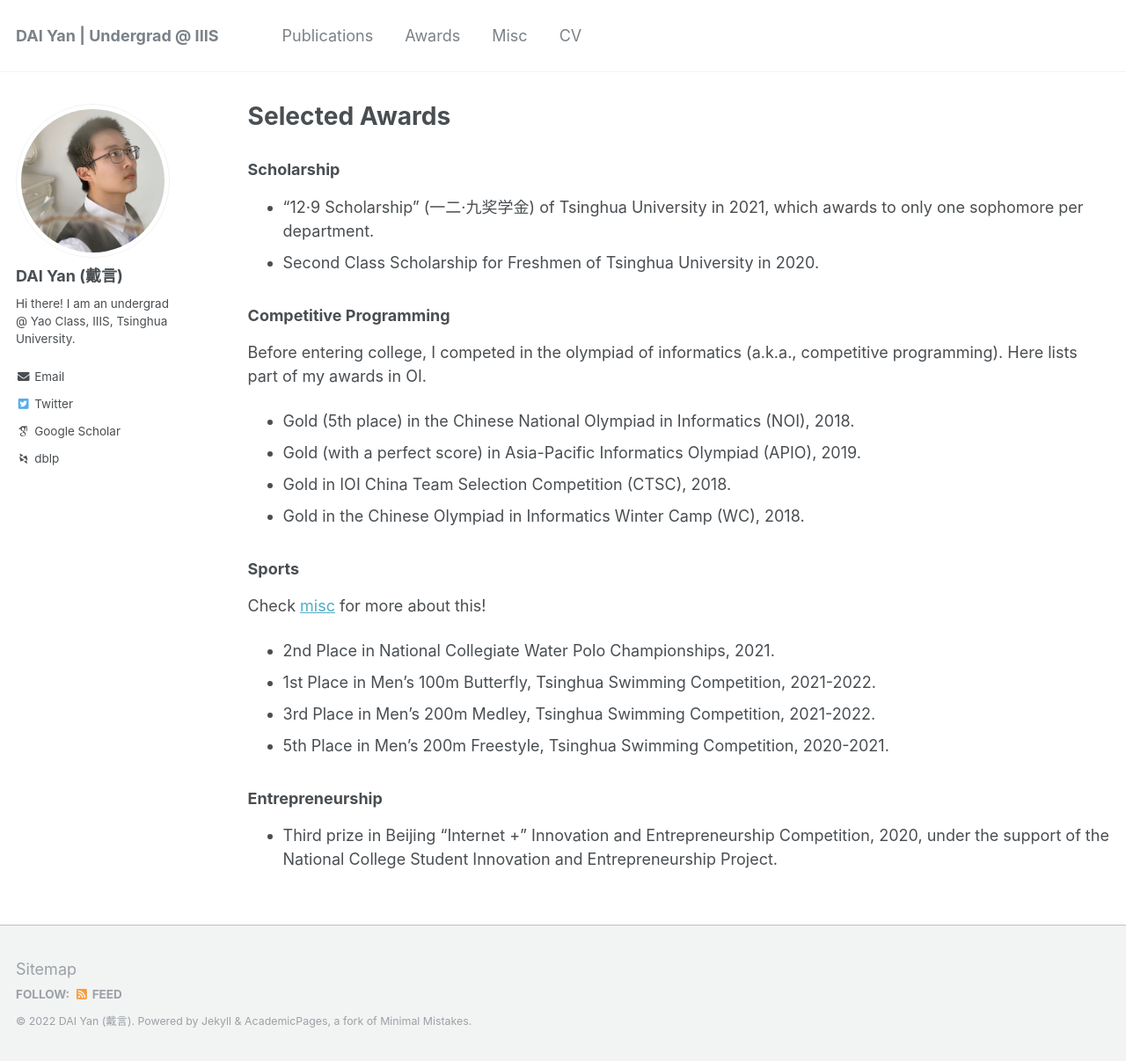
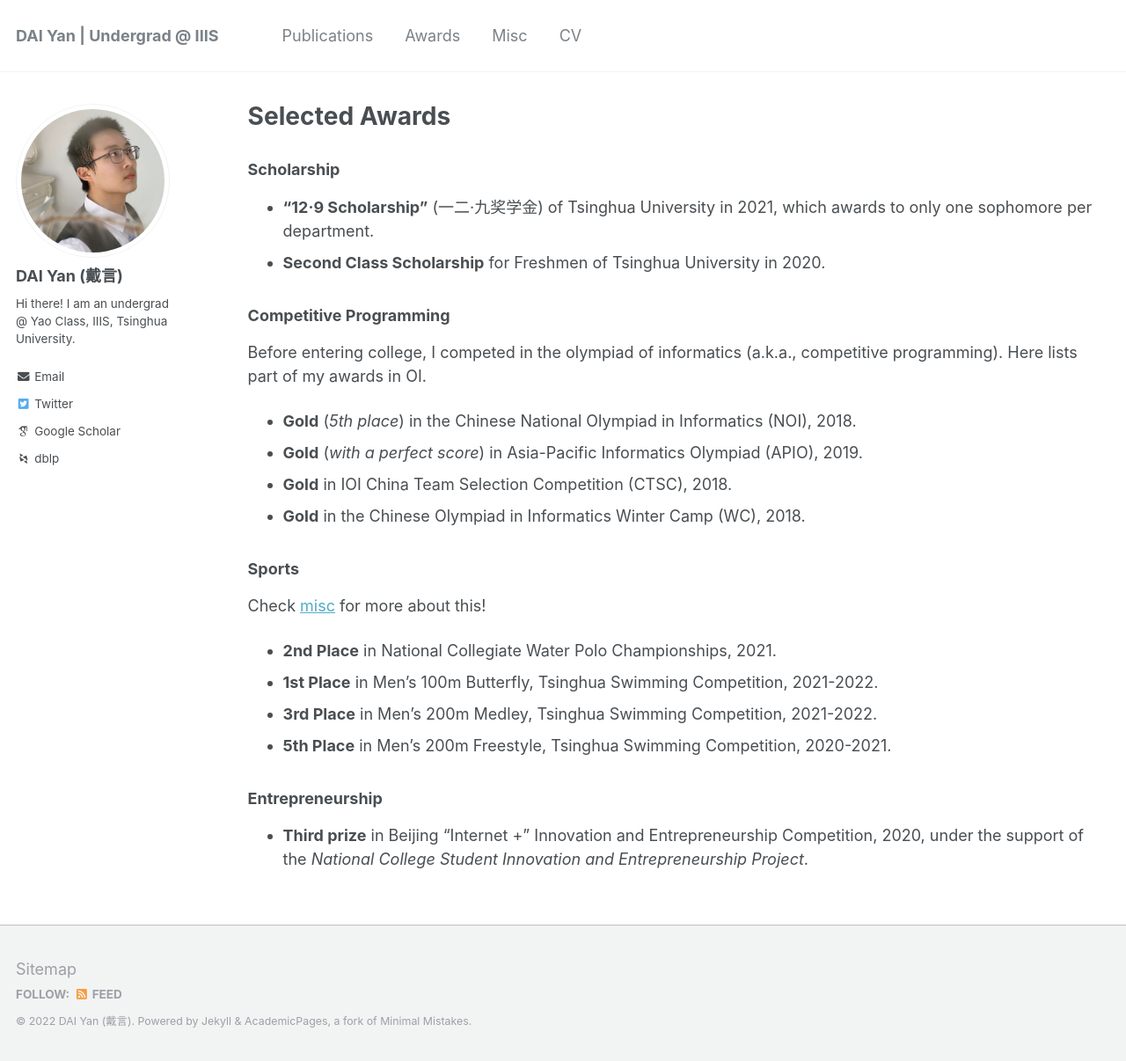
Before and after one commit to yandaichn/yandaichn.github.io, a Jekyll site: the page built from _pages/awards.md, in a window 1280 px wide and 1206 px high. Shown: the whole window at 88% size. Built offline with Jekyll 4.4.1, drawn with Linux system fonts in a browser that asks for light colours; some web fonts are replaced.

Commit message:
Update rewards

```diff
--- a/_pages/awards.md
+++ b/_pages/awards.md
@@ -6,24 +6,24 @@ author_profile: true
 ---
 
 ### Scholarship
-* "12·9 Scholarship" (一二·九奖学金) of Tsinghua University in 2021, which awards to only one sophomore per department.
-* Second Class Scholarship for Freshmen of Tsinghua University in 2020.
+* **"12·9 Scholarship"** (一二·九奖学金) of Tsinghua University in 2021, which awards to only one sophomore per department.
+* **Second Class Scholarship** for Freshmen of Tsinghua University in 2020.
 
 ### Competitive Programming
 Before entering college, I competed in the olympiad of informatics (a.k.a., competitive programming). Here lists part of my awards in OI.
 
-* Gold (5th place) in the Chinese National Olympiad in Informatics (NOI), 2018.
-* Gold (with a perfect score) in Asia-Pacific Informatics Olympiad (APIO), 2019.
-* Gold in IOI China Team Selection Competition (CTSC), 2018.
-* Gold in the Chinese Olympiad in Informatics Winter Camp (WC), 2018.
+* **Gold** (*5th place*) in the Chinese National Olympiad in Informatics (NOI), 2018.
+* **Gold** (*with a perfect score*) in Asia-Pacific Informatics Olympiad (APIO), 2019.
+* **Gold** in IOI China Team Selection Competition (CTSC), 2018.
+* **Gold** in the Chinese Olympiad in Informatics Winter Camp (WC), 2018.
 
 ### Sports
 Check [misc](../misc/) for more about this!
 
-* 2nd Place in National Collegiate Water Polo Championships, 2021.
-* 1st Place in Men's 100m Butterfly, Tsinghua Swimming Competition, 2021-2022.
-* 3rd Place in Men's 200m Medley, Tsinghua Swimming Competition, 2021-2022.
-* 5th Place in Men's 200m Freestyle, Tsinghua Swimming Competition, 2020-2021.
+* **2nd Place** in National Collegiate Water Polo Championships, 2021.
+* **1st Place** in Men's 100m Butterfly, Tsinghua Swimming Competition, 2021-2022.
+* **3rd Place** in Men's 200m Medley, Tsinghua Swimming Competition, 2021-2022.
+* **5th Place** in Men's 200m Freestyle, Tsinghua Swimming Competition, 2020-2021.
 
 ### Entrepreneurship
-* Third prize in Beijing “Internet +” Innovation and Entrepreneurship Competition, 2020, under the support of the National College Student Innovation and Entrepreneurship Project.
+* **Third prize** in Beijing “Internet +” Innovation and Entrepreneurship Competition, 2020, under the support of the *National College Student Innovation and Entrepreneurship Project*.
```
